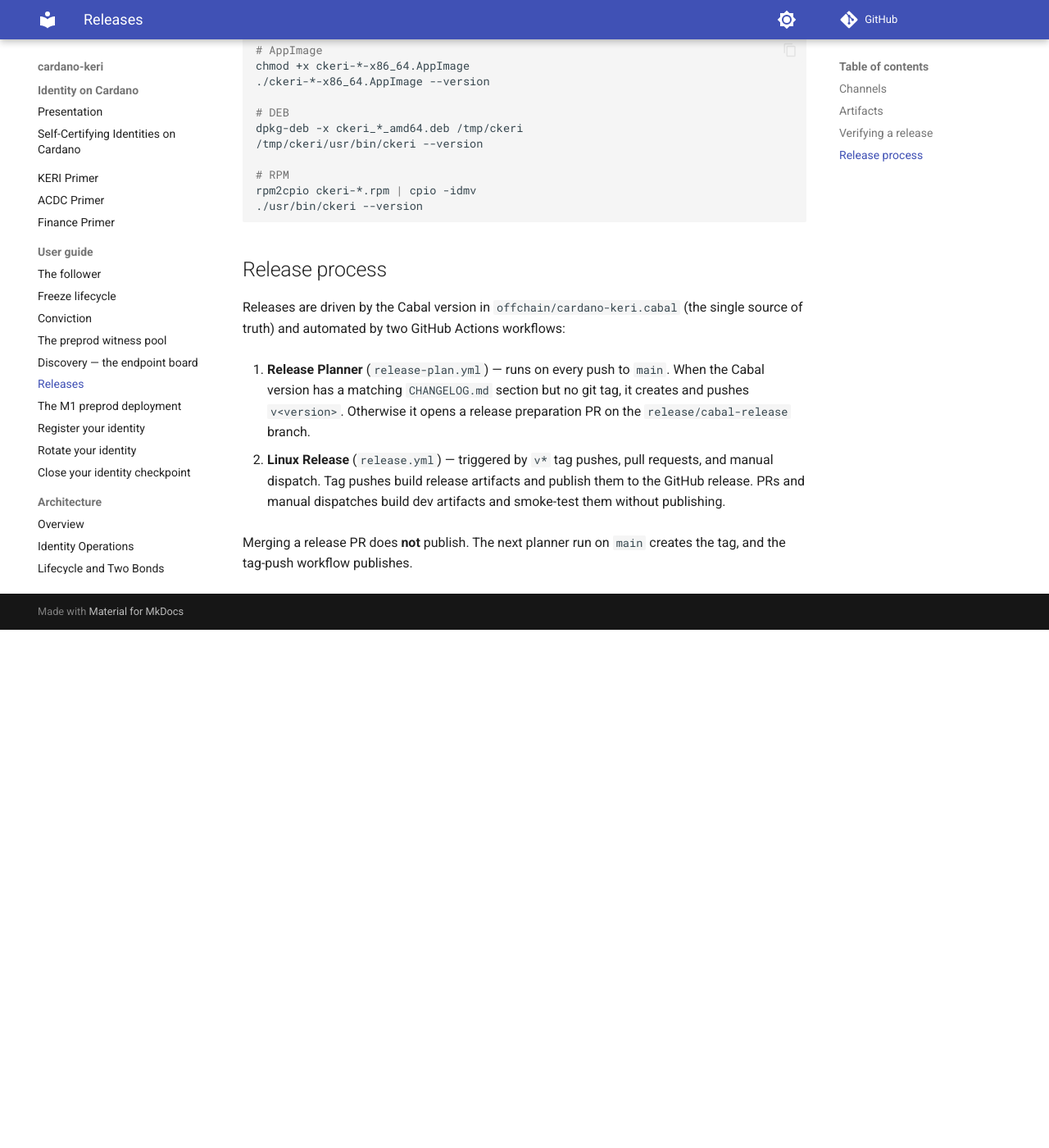
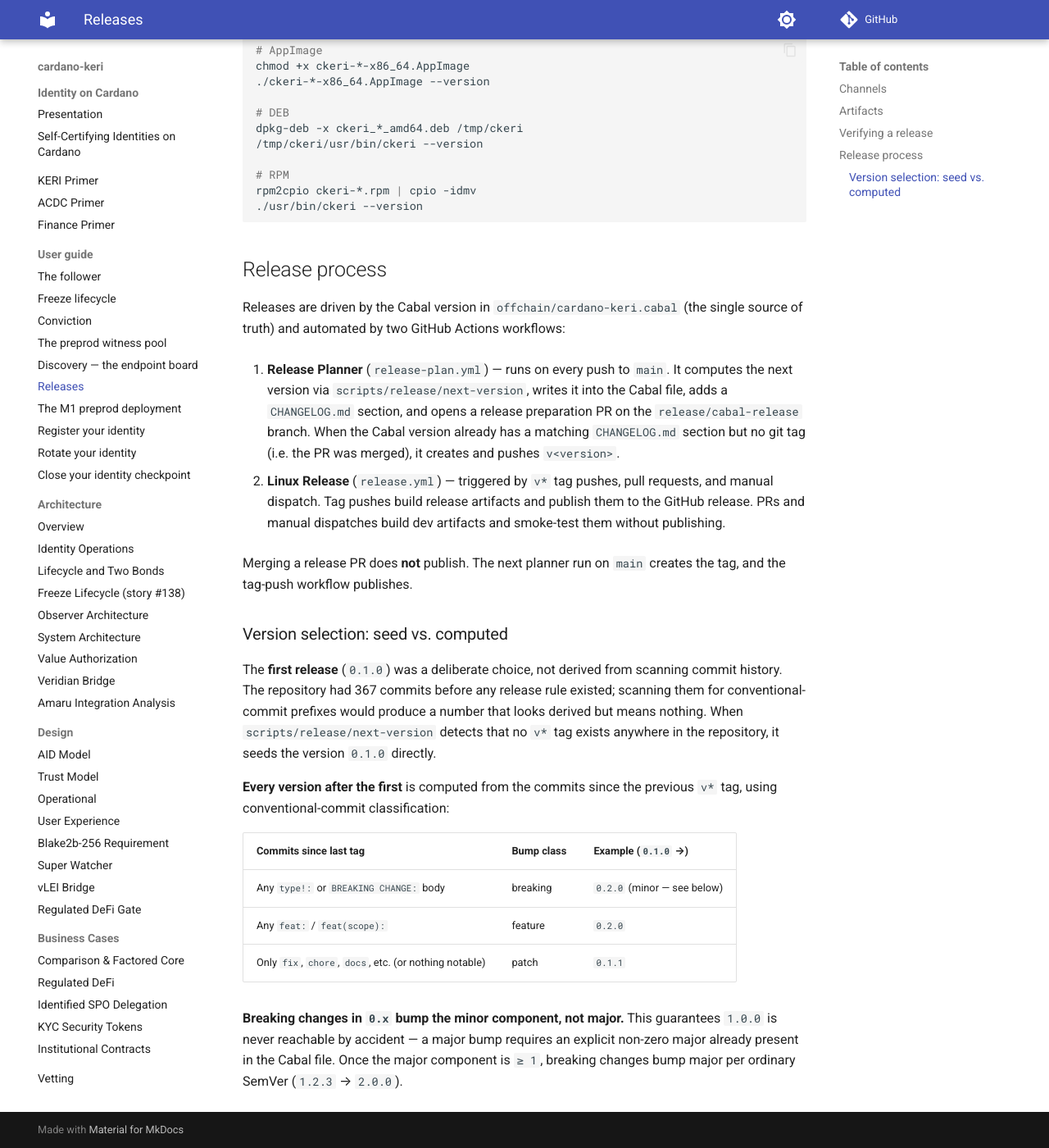
Before and after one commit to lambdasistemi/cardano-keri, an MkDocs documentation site: the page built from docs/user/releases.md, in a window 1280 px wide and 1400 px high, scrolled down 939 px. Shown: the whole window at 82% size. Built offline with MkDocs 1.6.1 and Material for MkDocs 9.7.7, drawn with Linux system fonts in a browser that asks for light colours; comment, search, counter and statistics services are not loaded; before the commit the page ends 1707 px from its top, so only the background shows below that.

Commit message:
feat(release): compute the PVP bump from conventional commits, seed the first version
The release planner (scripts/release/plan) previously only ever read the
current Cabal version and never computed a new one — the FR-1 gap in
spec.md, discovered while shepherding the real first release.

This adds scripts/release/next-version as a standalone, independently
testable unit that the planner now calls:

- SEED: when no v* tag exists anywhere in the repository, the first
  version is hardcoded to 0.1.0 — a deliberate choice, not derived from
  scanning 367 pre-rule commits whose conventional prefixes mean nothing.

- COMPUTE: once a tag exists, classify commits since the latest tag
  (breaking > feature > patch) and bump the current Cabal version
  accordingly.

Breaking changes in 0.x bump the MINOR component, not major.  This
guarantees 1.0.0 is never reachable by accident — a major bump requires
an explicit non-zero major already present.  Once major >= 1, ordinary
SemVer applies.

The planner also handles the stale "## 0.0.0" CHANGELOG section left
over from before this gap was discovered: on the seeding path it replaces
that header with the real first version rather than tagging a release
that never shipped.

Fixture tests (scripts/release/test-next-version) prove all 8 cases
RED-then-GREEN, including the critical negative control that an inverted
0.x-breaking rule would produce 1.0.0 and fail.

```diff
--- a/docs/user/releases.md
+++ b/docs/user/releases.md
@@ -48,9 +48,11 @@
 (the single source of truth) and automated by two GitHub Actions workflows:
 
 1. **Release Planner** (`release-plan.yml`) — runs on every push to `main`.
-   When the Cabal version has a matching `CHANGELOG.md` section but no git
-   tag, it creates and pushes `v<version>`. Otherwise it opens a release
-   preparation PR on the `release/cabal-release` branch.
+   It computes the next version via `scripts/release/next-version`, writes
+   it into the Cabal file, adds a `CHANGELOG.md` section, and opens a
+   release preparation PR on the `release/cabal-release` branch.  When the
+   Cabal version already has a matching `CHANGELOG.md` section but no git
+   tag (i.e. the PR was merged), it creates and pushes `v<version>`.
 
 2. **Linux Release** (`release.yml`) — triggered by `v*` tag pushes,
    pull requests, and manual dispatch. Tag pushes build release artifacts
@@ -59,3 +61,27 @@
 
 Merging a release PR does **not** publish. The next planner run on `main`
 creates the tag, and the tag-push workflow publishes.
+
+### Version selection: seed vs. computed
+
+The **first release** (`0.1.0`) was a deliberate choice, not derived from
+scanning commit history.  The repository had 367 commits before any release
+rule existed; scanning them for conventional-commit prefixes would produce
+a number that looks derived but means nothing.  When `scripts/release/next-version`
+detects that no `v*` tag exists anywhere in the repository, it seeds the
+version `0.1.0` directly.
+
+**Every version after the first** is computed from the commits since the
+previous `v*` tag, using conventional-commit classification:
+
+| Commits since last tag | Bump class | Example (`0.1.0` →) |
+|------------------------|------------|----------------------|
+| Any `type!:` or `BREAKING CHANGE:` body | breaking | `0.2.0` (minor — see below) |
+| Any `feat:` / `feat(scope):` | feature | `0.2.0` |
+| Only `fix`, `chore`, `docs`, etc. (or nothing notable) | patch | `0.1.1` |
+
+**Breaking changes in `0.x` bump the minor component, not major.**
+This guarantees `1.0.0` is never reachable by accident — a major bump
+requires an explicit non-zero major already present in the Cabal file.
+Once the major component is `≥ 1`, breaking changes bump major per
+ordinary SemVer (`1.2.3` → `2.0.0`).
```
Also changed, not shown: 3 other files.
